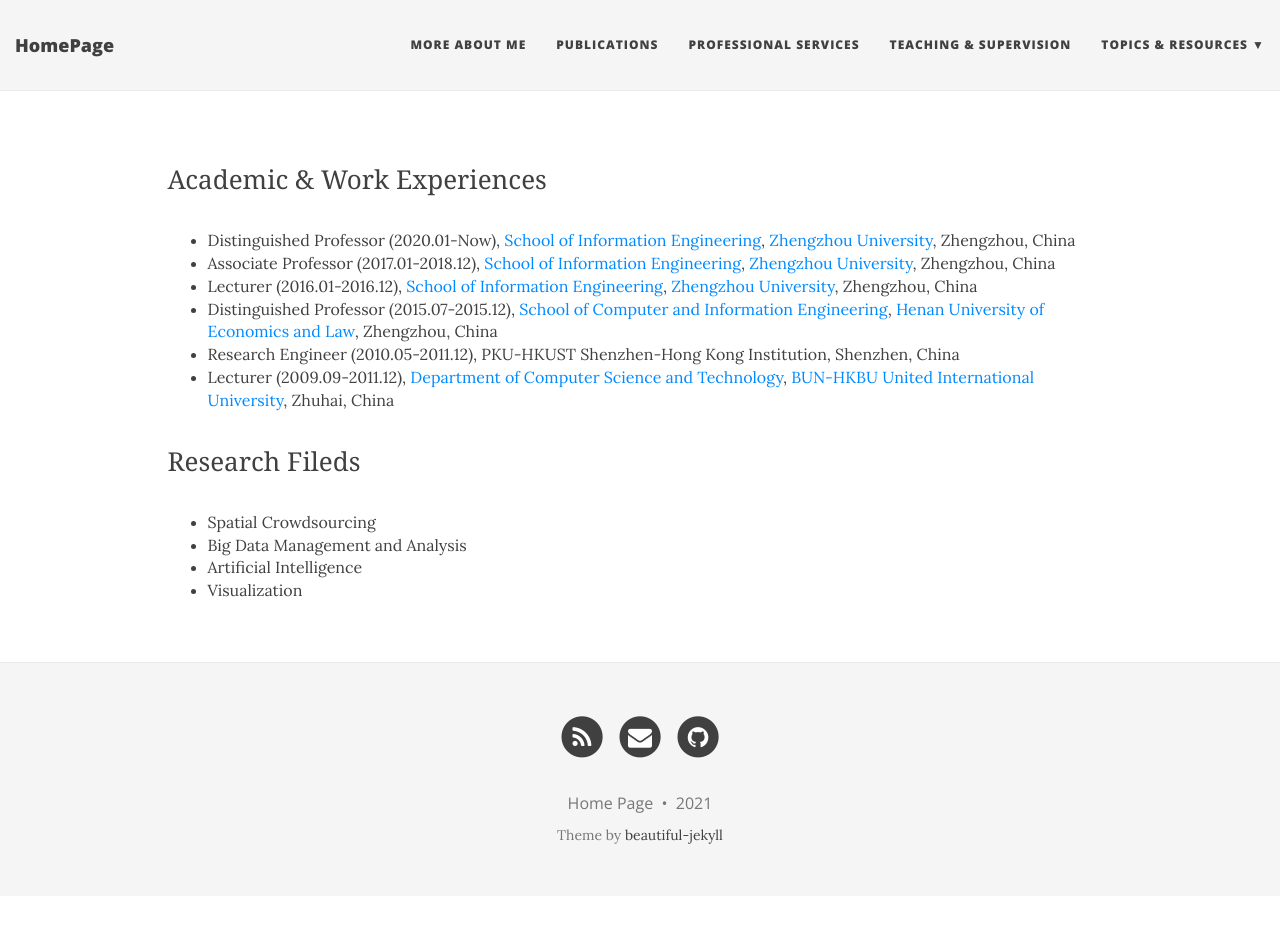
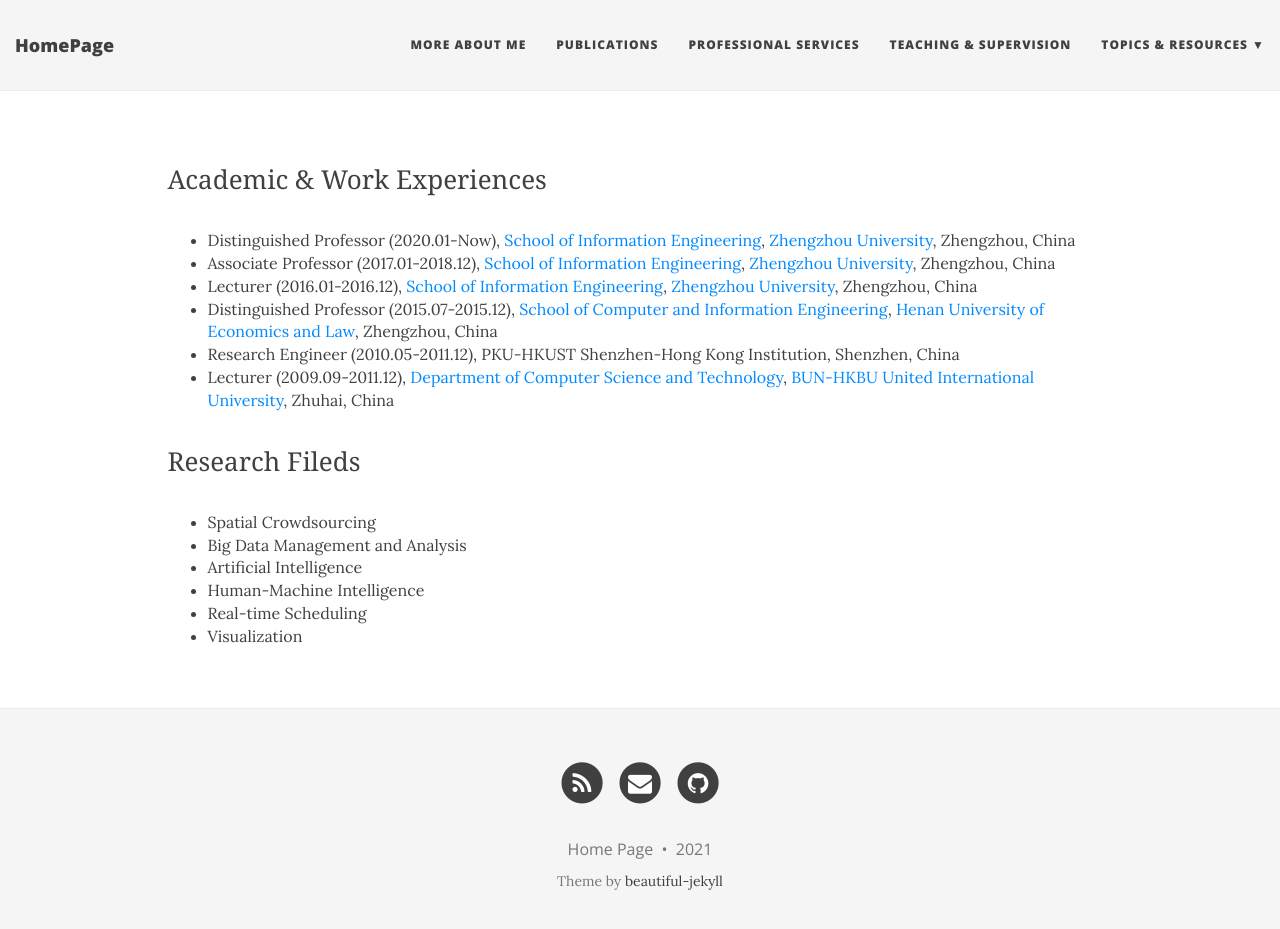
Before and after one commit to zzudb/zzudb.github.io, a Jekyll site: the page built from pages/aboutme.md, in a window 1280 px wide and 942 px high. Shown: the top 929 px of the window. Built offline with Jekyll 4.4.1, drawn with Linux system fonts in a browser that asks for light colours; nearby versions of some CDN libraries; our own code applies the rules of GitHub Pages for plain Markdown files.

Commit message:
Update aboutme.md

```diff
--- a/pages/aboutme.md
+++ b/pages/aboutme.md
@@ -13,4 +13,6 @@
 - Spatial Crowdsourcing
 - Big Data Management and Analysis
 - Artificial Intelligence
+- Human-Machine Intelligence
+- Real-time Scheduling
 - Visualization
```
